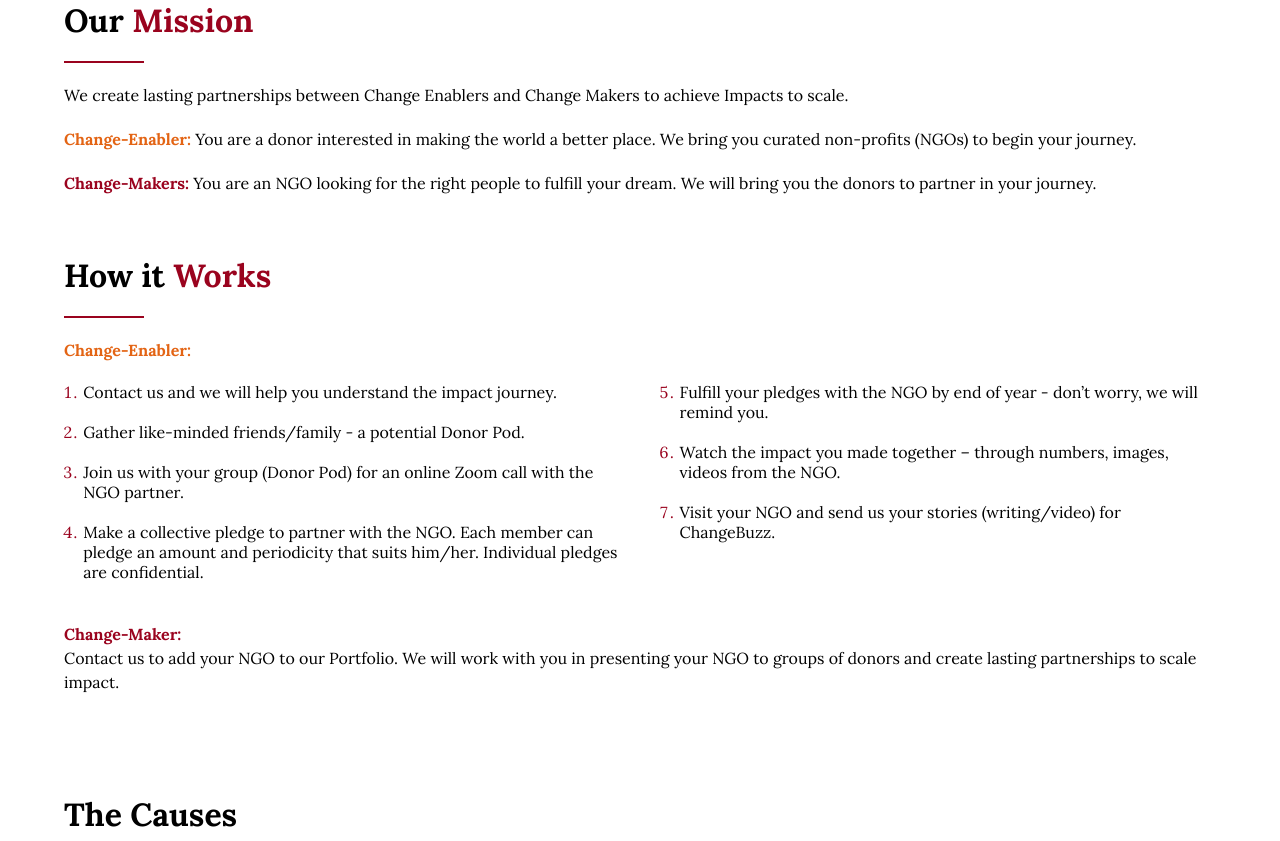
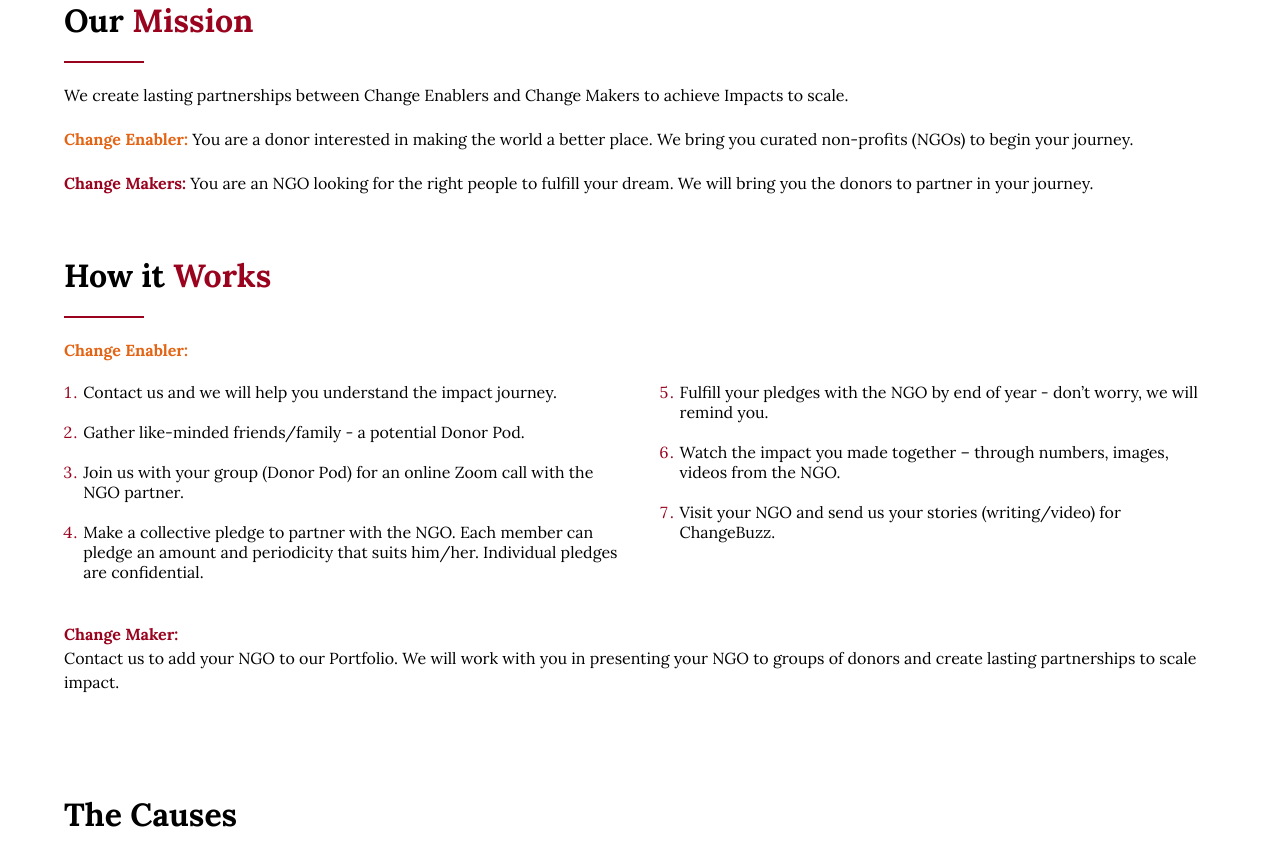
Before and after one commit to naahiv/changements-web, a Next.js app: page /about in a window 1280 px wide. Shown: the part 740-1581 px from the top of the page. Built offline with nearby package versions, Linux system fonts and the light colour scheme; no server answers; the database is empty.

Commit message:
Spelling change.

```diff
--- a/pages/about.js
+++ b/pages/about.js
@@ -25,9 +25,9 @@ const about = () => {
 					name='description'
 					content="We create a long term partnership between NGOs and groups of friends or family that are vested in joining hands to help NGOs achieve scales.
 
-                    Change-Enabler - You are one if you are interested in making the world a better place for everybody. We bring you curated non-profits that you can engage with and be part of the journey.
+                    Change Enabler - You are one if you are interested in making the world a better place for everybody. We bring you curated non-profits that you can engage with and be part of the journey.
 
-                    Change-Makers - If you are an NGO looking to connect with the right people to fulfill your dream, we'll bring them to you."
+                    Change Makers - If you are an NGO looking to connect with the right people to fulfill your dream, we'll bring them to you."
 				/>
 				<meta name='viewport' content='width=device-width, initial-scale=1' />
 				<link rel='icon' href='/favicon.svg' />
@@ -56,7 +56,7 @@ const about = () => {
 							<br />
 							<p>
 								<span className='orange' style={{ fontWeight: '700' }}>
-									Change-Enabler:
+									Change Enabler:
 								</span>{' '}
 								You are a donor interested in making the world a better place.
 								We bring you curated non-profits (NGOs) to begin your journey.
@@ -65,7 +65,7 @@ const about = () => {
 
 							<p>
 								<span className='red' style={{ fontWeight: '700' }}>
-									Change-Makers:
+									Change Makers:
 								</span>{' '}
 								You are an NGO looking for the right people to fulfill your
 								dream. We will bring you the donors to partner in your journey.
@@ -76,7 +76,7 @@ const about = () => {
 								How it <span className='red'>Works</span>
 							</SectionTitle>
 								<p><span className='orange' style={{ fontWeight: '700'}}>
-									Change-Enabler:
+									Change Enabler:
 								</span>{' '}</p> <br />
 							<ol>
 								<li>
@@ -118,7 +118,7 @@ const about = () => {
 							</ol>
 <br /><br />
 <p><span className='red' style={{ fontWeight: '700'}}>
-									Change-Maker:
+									Change Maker:
 								</span>{' '}</p>
 <p>Contact us to add your NGO to our Portfolio. We will work with you in presenting your NGO to groups of donors and create lasting partnerships to scale impact.</p>
 						</div>
```
